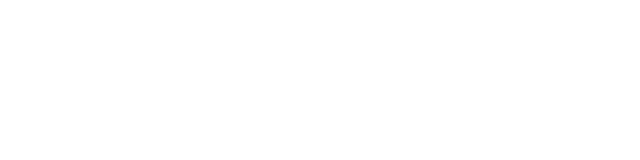
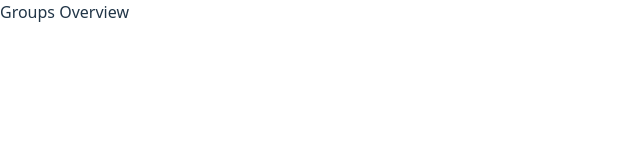
Before and after one commit to AmiinMuse/FareShareNU, a React (Vite) app: page /dashboard/groups in a window 1280 px wide. Before the commit this address had no page. Shown: the top 160 px of the page, without its empty margins (0-640 px from the left). Built offline with nearby package versions, Linux system fonts and the light colour scheme.

Commit message:
add dashboard pages

```diff
--- a/src/App.jsx
+++ b/src/App.jsx
@@ -7,14 +7,15 @@
 
 // Pages
 import Home from './pages/Home'
-import About from './pages/about'
+import About from './pages/About'
 import LogIn from './pages/LogIn'
 import SignUp from './pages/SignUp'
 import Help from './pages/Help'
+
 import Dashboard from './pages/Dashboard'
-
-// Components
-import Accordion from './components/Accordian'
+import GroupSearch from './pages/GroupSearch'
+import GroupsOverview from './pages/GroupsOverview'
+import Profile from './pages/Profile'
 
 // Styling
 import './App.css'
@@ -49,7 +50,11 @@
         <Route path="signup" element={<SignUp/>}/>
         <Route path="help" element={<Help/>}/>
         <Route path="about" element={<About/>}/>
-        <Route path="dashboard" element={<Dashboard session={session}/>}/>
+        <Route path="dashboard" element={<Dashboard session={session}/>}>
+          <Route index element={<GroupSearch/>}/>
+          <Route path="groups" element={<GroupsOverview/>}/>
+          <Route path="profile" element={<Profile/>}/>
+        </Route>
       </Routes>
     </div>
   )
--- a/src/pages/Dashboard.jsx
+++ b/src/pages/Dashboard.jsx
@@ -1,10 +1,11 @@
 import React from "react";
+import { Outlet } from "react-router-dom";
 
 import './Dashboard.css'
 
 const Dashboard = ({session}) => {
     return (
-        <h1>Dashboard</h1>
+        <Outlet/>
     )
 }
 
--- /dev/null
+++ b/src/pages/GroupSearch.jsx
@@ -0,0 +1,11 @@
+import React from "react";
+
+import './GroupSearch.css'
+
+const GroupSearch = () => {
+    return (
+        <h1>Group Search</h1>
+    )
+}
+
+export default GroupSearch
--- /dev/null
+++ b/src/pages/GroupsOverview.jsx
@@ -0,0 +1,11 @@
+import React from "react";
+
+import './GroupsOverview.css'
+
+const GroupsOverview = () => {
+    return (
+        <h1>Groups Overview</h1>
+    )
+}
+
+export default GroupsOverview
--- /dev/null
+++ b/src/pages/Profile.jsx
@@ -0,0 +1,11 @@
+import React from "react";
+
+import './Profile.css'
+
+const Profile = () => {
+    return (
+        <h1>Profile</h1>
+    )
+}
+
+export default Profile
```
Also changed, not shown: src/pages/GroupSearch.css (added), src/pages/GroupsOverview.css (added), src/pages/Profile.css (added).
